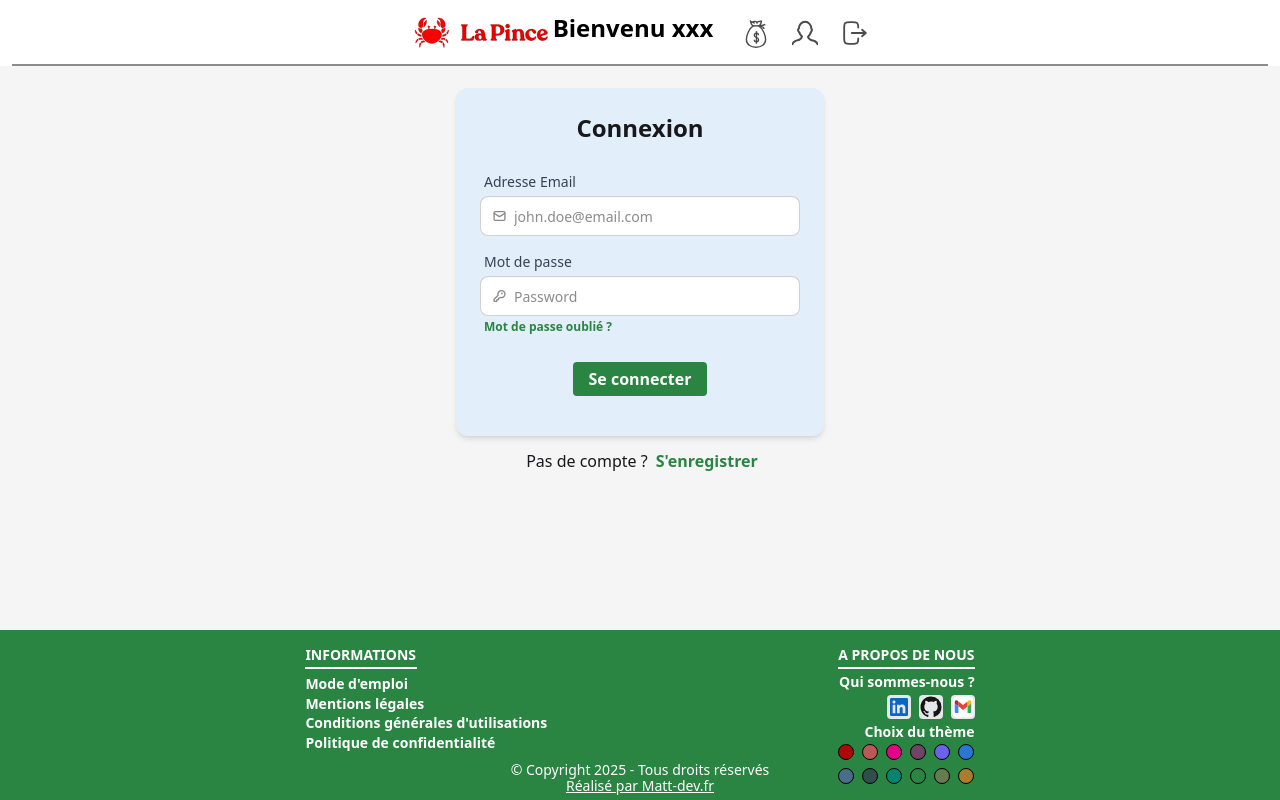
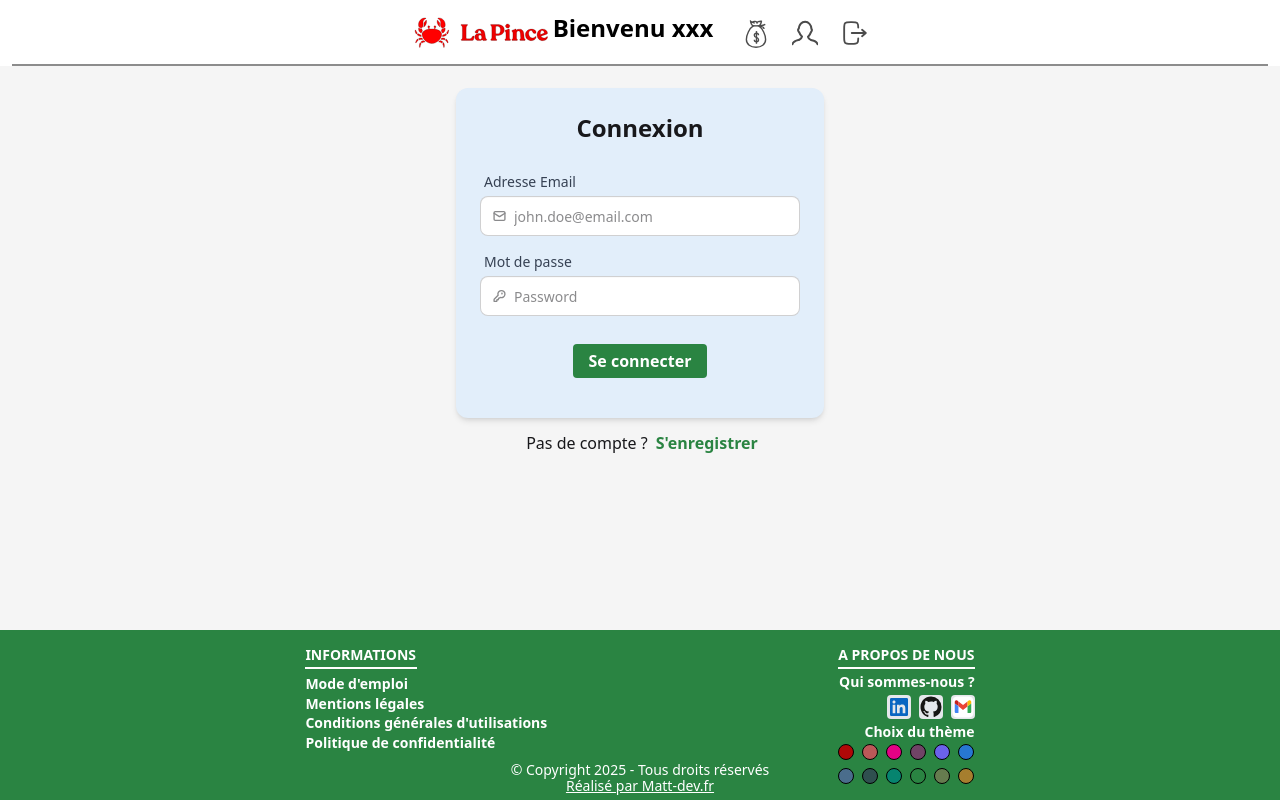
Before and after one commit to Matt7474/Pince, a React (Vite) app in the folder front/: page /login in a window 1280 px wide. Built offline with nearby package versions, Linux system fonts and the light colour scheme; a web font is replaced by a local one.

Commit message:
Temporarily disable forgot password feature

```diff
--- a/front/src/components/Footer/index.tsx
+++ b/front/src/components/Footer/index.tsx
@@ -144,7 +144,7 @@ export default function Footer() {
 					>
 						{/* contenu Modale */}
 						<div>
-							<ul className="pl-3 py-6 text-white font-semibold text-start">
+							<ul className="pl-3 py-6 text-white font-semibold text-start leading-5">
 								<p className=" mb-6 text-lg font-bold">INFORMATIONS</p>
 								<div className="max-w-full mr-3 mb-6 -mt-5 border-b-2 text-white " />
 
--- a/front/src/components/Header/index.tsx
+++ b/front/src/components/Header/index.tsx
@@ -1,7 +1,10 @@
+import { useState } from "react";
 import { Link, useNavigate } from "react-router-dom";
 
 export default function Header() {
 	const navigate = useNavigate();
+
+	// const  (iseConnected, setIsConnected) = useState(false);
 
 	const handleLogout = () => {
 		console.log("deco");
--- a/front/src/pages/Login.tsx
+++ b/front/src/pages/Login.tsx
@@ -160,14 +160,16 @@ export default function Login() {
 									/>
 								</label>
 							</div>
-							<div className="text-[12px] font-semibold text-[var(--color-secondary)] -mt-3 ml-1">
+
+							{/* fonction à implémenter */}
+							{/* <div className="text-[12px] font-semibold text-[var(--color-secondary)] -mt-3 ml-1">
 								<button
 									type="button"
 									onClick={() => setIsChangePasswordOpen(true)}
 								>
 									Mot de passe oublié ?
 								</button>
-							</div>
+							</div> */}
 
 							<div className="flex justify-center mt-3">
 								<button
```
